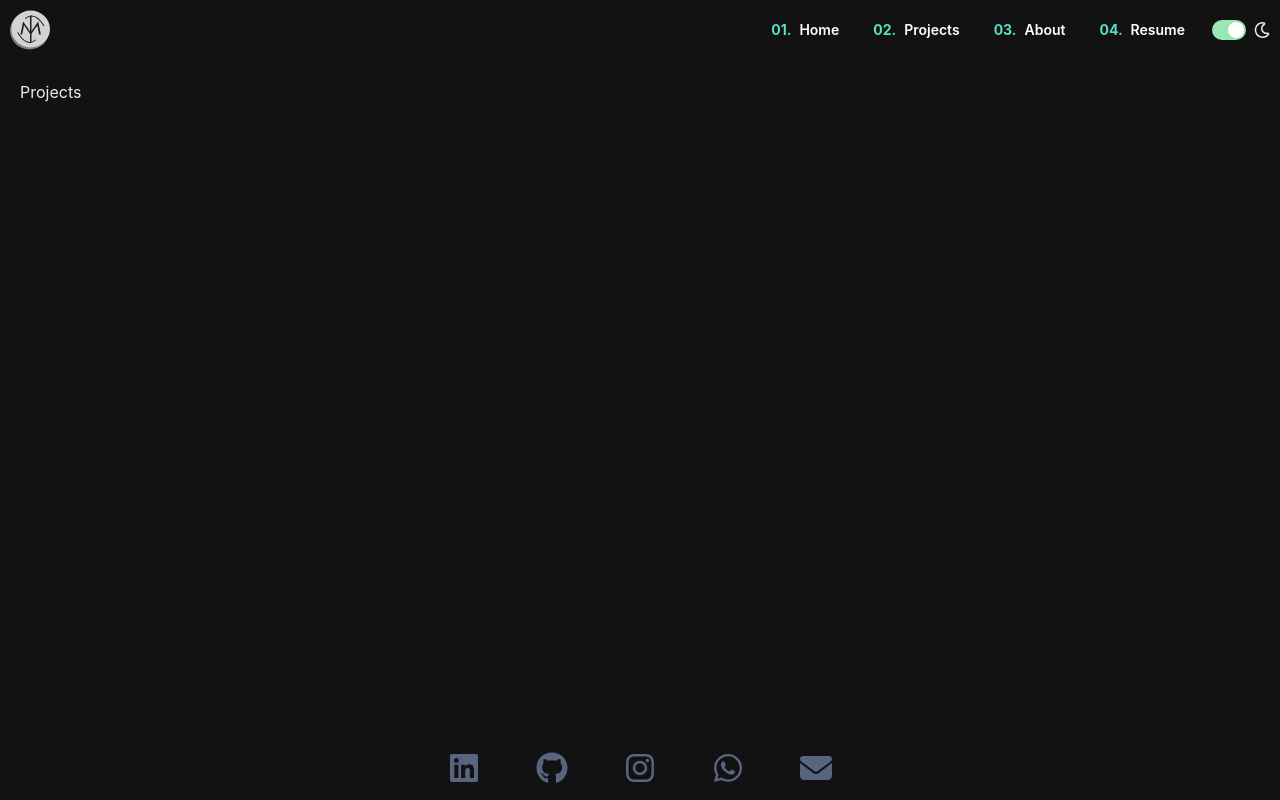
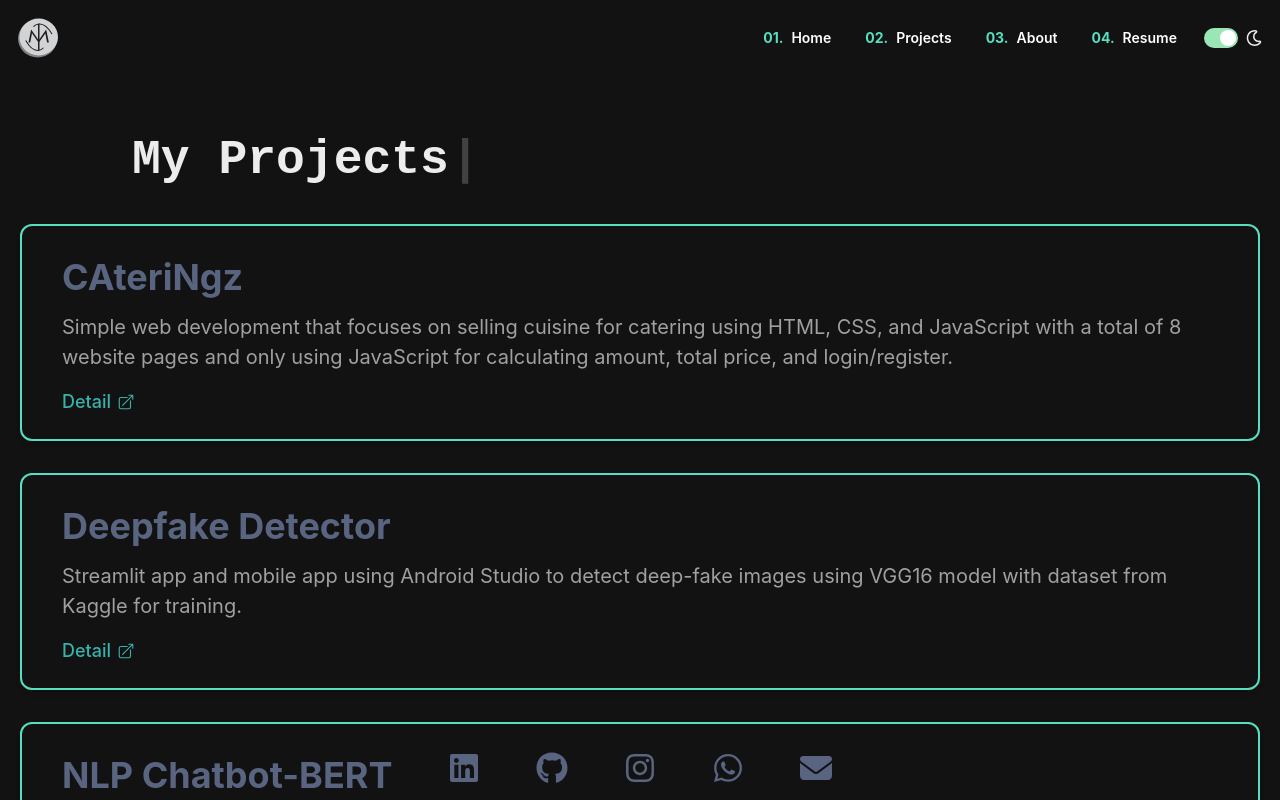
Before and after one commit to Mis-291205/portofolio, a React (Vite) app: page /projects in a window 1280 px wide. Shown: the top 800 px of the page. Built offline with nearby package versions, Linux system fonts and the light colour scheme.

Commit message:
projects page

```diff
--- a/package.json
+++ b/package.json
@@ -14,7 +14,7 @@
     "@emotion/react": "^11.14.0",
     "@emotion/styled": "^11.14.1",
     "@types/styled-components": "^5.1.34",
-    "framer-motion": "^12.23.12",
+    "framer-motion": "^12.23.14",
     "react": "^19.1.1",
     "react-bits": "^1.0.5",
     "react-dom": "^19.1.1",
--- a/src/components/NavBar.tsx
+++ b/src/components/NavBar.tsx
@@ -18,7 +18,6 @@ import ColorModeSwitch from "./ColorModeSwitch";
 
 const NavBar = () => {
   const isMobile = useBreakpointValue({ base: true, md: false });
-  // base = < 48em (~768px), md = ≥ 48em
 
   const textColor = useColorModeValue("black", "white");
   const numberColor = useColorModeValue("#00987a", "#57dfc2");
@@ -37,11 +36,11 @@ const NavBar = () => {
       spacing={1.5}
       justifyContent="space-between"
       alignItems="center"
+      mt={2}
+      mx={2}
     >
-      {/* Logo */}
       <Image src={logo} boxSize="40px" borderRadius="md" />
 
-      {/* Menu */}
       {isMobile ? (
         <Menu closeOnSelect>
           <MenuButton
--- a/src/index.css
+++ b/src/index.css
@@ -1,3 +1,11 @@
-/* form {
-  width: 100%;
-} */
+
+html, body {
+  overflow-y: scroll;
+  -ms-overflow-style: none;
+  scrollbar-width: none;
+}
+
+html::-webkit-scrollbar,
+body::-webkit-scrollbar {
+  display: none;
+}
--- a/src/pages/Projects.tsx
+++ b/src/pages/Projects.tsx
@@ -1,5 +1,198 @@
+import {
+  Box,
+  Heading,
+  Text,
+  VStack,
+  Link,
+  Stack,
+  useColorModeValue,
+} from "@chakra-ui/react";
+import { HiArrowTopRightOnSquare } from "react-icons/hi2";
+import { motion } from "framer-motion";
+import { useEffect, useState } from "react";
+
+const MotionBox = motion(Box);
+const MotionSpan = motion.span;
+
+const projects = [
+  {
+    name: "CAteriNgz",
+    desc: "Simple web development that focuses on selling cuisine for catering using HTML, CSS, and JavaScript with a total of 8 website pages and only using JavaScript for calculating amount, total price, and login/register.",
+    link: "https://github.com/Mis-291205/AoL_HCI",
+  },
+  {
+    name: "Deepfake Detector",
+    desc: "Streamlit app and mobile app using Android Studio to detect deep-fake images using VGG16 model with dataset from Kaggle for training.",
+    link: "https://github.com/Mis-291205/AoL-AI_VGG16",
+  },
+  {
+    name: "NLP Chatbot-BERT",
+    desc: "A chatbot using BERT model with intent classification approach with datasets from Kaggle.",
+    link: "https://github.com/migz177/chatbot-bert",
+  },
+  {
+    name: "KostLife",
+    desc: "A mobile app for assisting users, especially students in planning and scheduling daily activities and helping to manage personal finances. Using React Native Expo as frontend and NextJS + Prisma as backend.",
+    link: [
+      "https://github.com/JasonEvan/kostlife-frontend",
+      "https://github.com/JasonEvan/kostlife-backend",
+      "https://www.figma.com/design/rxEjv3IvQ6xUURmfw9PJyS/SE-AOL?node-id=0-1&t=pcARrbGplrsreGy9-1",
+    ],
+  },
+  {
+    name: "Waste Detector",
+    desc: "Streamlit app and mobile app using Android Studio to detect and categorize waste images using VGG16 model with dataset from Kaggle for training.",
+    link: "https://github.com/Mis-291205/AoL-MachineLearning",
+  },
+  {
+    name: "Traffic Light",
+    desc: "This project uses YOLO (Ultralytics) for vehicle detection from YouTube streams/local streams, as well as Fuzzy Logic (scikit-fuzzy) for traffic density analysis.",
+    link: "https://github.com/Dard1ka/TrafficLightAi",
+  },
+  {
+    name: "Churn Prediction",
+    desc: "An Android application that predicts whether a customer will churn (unsubscribe) or not, based on customer data input.",
+    link: "https://github.com/Dard1ka/ChurnPredictionApp",
+  },
+  {
+    name: "Parkinson MobileNet Comparison",
+    desc: "Spiral and Wave image-based Parkinson's detection experiment using a lightweight deep learning model. Comparing MobileNetV2, custom MobileNetV2, and MobileNetV3-Small to evaluate accuracy, computational efficiency, and potential implementation on mobile/edge devices.",
+    link: "https://github.com/Dard1ka/parkinson-mobilenet-comparison",
+  },
+];
+
 const Projects = () => {
-  return <div>Projects</div>;
+  const boxBorder = useColorModeValue("#00987a", "#57dfc2");
+  const projectColor = useColorModeValue("#2d3748", "#596580");
+  const descColor = useColorModeValue("#4a5568", "gray.400");
+  const linkColor = useColorModeValue("#00987a", "teal.400");
+  const linkHover = useColorModeValue("#007f66", "teal.600");
+
+  const fullText = "My Projects";
+  const [displayText, setDisplayText] = useState("");
+
+  useEffect(() => {
+    let i = 0;
+    const interval = setInterval(() => {
+      setDisplayText(fullText.slice(0, i + 1));
+      i++;
+      if (i === fullText.length) {
+        clearInterval(interval);
+      }
+    }, 120);
+    return () => clearInterval(interval);
+  }, []);
+
+  return (
+    <Box py={{ base: 8, md: 12 }}>
+      <Heading
+        as="h2"
+        size="2xl"
+        mb={10}
+        ml={{ base: 5, md: 10, lg: 28 }}
+        fontFamily="monospace"
+        display="flex"
+        alignItems="center"
+      >
+        {displayText}
+        <MotionSpan
+          animate={{ opacity: [1, 0, 1] }}
+          transition={{ repeat: Infinity, duration: 0.8 }}
+          style={{ marginLeft: "2px" }}
+        >
+          |
+        </MotionSpan>
+      </Heading>
+
+      <VStack spacing={8}>
+        {projects.map((proj, index) => (
+          <MotionBox
+            key={index}
+            w="full"
+            maxW="1255px"
+            px={{ base: 4, md: 6, lg: 10 }}
+            py={6}
+            borderRadius="xl"
+            boxShadow="md"
+            border="2px solid"
+            borderColor={boxBorder}
+            initial={{ opacity: 0, x: index % 2 === 0 ? -100 : 100 }}
+            whileInView={{ opacity: 1, x: 0 }}
+            transition={{ duration: 0.6, ease: "easeOut" }}
+            viewport={{ once: true, amount: 0.3 }}
+          >
+            <Text color={projectColor} fontWeight="bold" fontSize="4xl" mb={2}>
+              {proj.name}
+            </Text>
+            <Text mb={4} color={descColor} fontSize="xl">
+              {proj.desc}
+            </Text>
+
+            {Array.isArray(proj.link) ? (
+              <Stack
+                spacing={4}
+                direction={{ base: "column", sm: "row" }}
+                align={{ base: "flex-start", sm: "center" }}
+              >
+                <Link
+                  href={proj.link[0]}
+                  isExternal
+                  fontWeight="medium"
+                  color={linkColor}
+                  fontSize="lg"
+                  display="inline-flex"
+                  alignItems="center"
+                  _hover={{ color: linkHover }}
+                >
+                  Frontend{" "}
+                  <HiArrowTopRightOnSquare style={{ marginLeft: "6px" }} />
+                </Link>
+                <Link
+                  href={proj.link[1]}
+                  isExternal
+                  fontWeight="medium"
+                  color={linkColor}
+                  fontSize="lg"
+                  display="inline-flex"
+                  alignItems="center"
+                  _hover={{ color: linkHover }}
+                >
+                  Backend{" "}
+                  <HiArrowTopRightOnSquare style={{ marginLeft: "6px" }} />
+                </Link>
+                <Link
+                  href={proj.link[2]}
+                  isExternal
+                  fontWeight="medium"
+                  color={linkColor}
+                  fontSize="lg"
+                  display="inline-flex"
+                  alignItems="center"
+                  _hover={{ color: linkHover }}
+                >
+                  UI Design{" "}
+                  <HiArrowTopRightOnSquare style={{ marginLeft: "6px" }} />
+                </Link>
+              </Stack>
+            ) : (
+              <Link
+                href={proj.link}
+                isExternal
+                fontWeight="medium"
+                color={linkColor}
+                fontSize="lg"
+                display="inline-flex"
+                alignItems="center"
+                _hover={{ color: linkHover }}
+              >
+                Detail <HiArrowTopRightOnSquare style={{ marginLeft: "6px" }} />
+              </Link>
+            )}
+          </MotionBox>
+        ))}
+      </VStack>
+    </Box>
+  );
 };
 
 export default Projects;
```
Also changed, not shown: src/assets/profile.webp (added), 1 other file (tests, documents, lock files or other folders).
